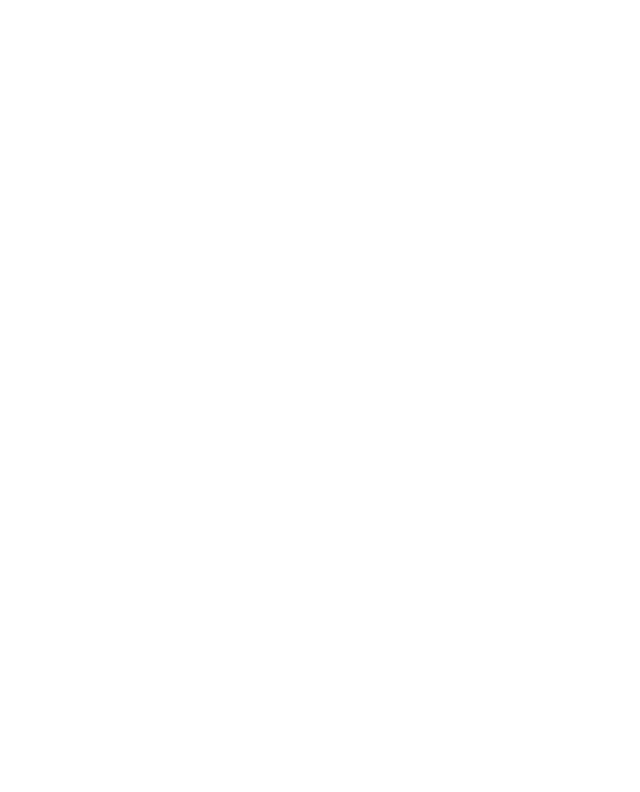
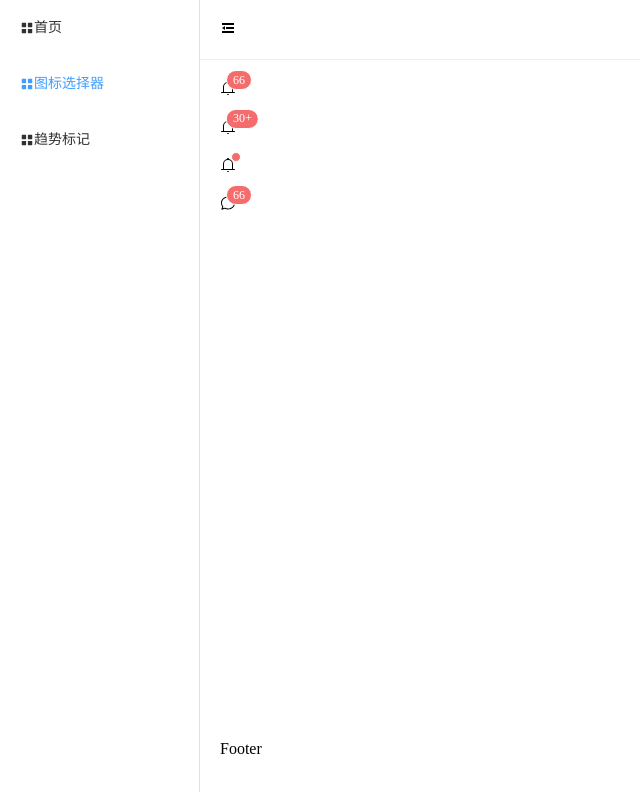
Before and after one commit to 11334/Refactor-ElementPlus, a Vue app: page /notification in a window 1280 px wide. Before the commit this address had no page. Shown: the top 792 px of the page, without its empty margins (0-640 px from the left). Built offline with nearby package versions, Linux system fonts and the light colour scheme.

Commit message:
通知菜单静态样式

```diff
--- a/src/components/index.ts
+++ b/src/components/index.ts
@@ -2,11 +2,13 @@
 import chooseArea from './chooseArea'
 import chooseIcon from './chooseIcon'
 import trend from './trend'
+import notification from './notification'
 // 够造成一个数组
 const components = [
     chooseArea,
     chooseIcon,
-    trend
+    trend,
+    notification
 ]
 
 // 最后use的是这个文件中的组件
--- /dev/null
+++ b/src/components/notification/index.ts
@@ -0,0 +1,12 @@
+import { App } from 'vue'
+import notification from './src/index.vue'
+
+// 让这个组件可以通过use的形式使用
+export default {
+    // 这是 vue.use的使用  要么这是一个函数 函数名是install
+    // 要么是一个对象，对象里面的属性叫install
+    install(app: App) {
+        // 注册为全局组件
+        app.component('m-notification', notification)
+    }
+}
--- /dev/null
+++ b/src/components/notification/src/index.vue
@@ -0,0 +1,35 @@
+<template>
+    <!-- value显示多少消息 -->
+    <el-badge style="cursor:pointer;" :value="value" :max="max" :is-dot="isDot">
+        <component :is="`el-icon-${toLine(icon)}`"></component>
+    </el-badge>
+</template>
+
+<script setup lang="ts">
+import { toLine } from '../../../utils';
+let props = defineProps({
+    // 显示图标
+    icon: {
+        type: String,
+        default: 'Bell'
+    },
+    // 消息数量
+    value: {
+        type: [String, Number],
+        default: ''
+    },
+    // 最大值
+    max: {
+        type: Number,
+    },
+    // 是否显示小圆点
+    isDot: {
+        type:Boolean,
+        default:false
+    }
+})
+</script>
+
+<style scoped>
+
+</style>
--- a/src/router/index.ts
+++ b/src/router/index.ts
@@ -22,6 +22,10 @@
                 path: '/trend',
                 component: () => import('../view/trend/index.vue')
             },
+            {
+                path: '/notification',
+                component: () => import('../view/notification/index.vue')
+            },
         ]
     },
 
--- /dev/null
+++ b/src/view/notification/index.vue
@@ -0,0 +1,22 @@
+<template>
+    <div>
+        <m-notification :value="66"></m-notification>
+        <br/>
+        <br/>
+        <m-notification :value="66" :max="30"></m-notification>
+        <br/>
+        <br/>
+        <m-notification :value="66" isDot></m-notification>
+        <br/>
+        <br/>
+        <m-notification icon="ChatRound" :value="66" ></m-notification>
+    </div>
+</template>
+
+<script setup lang="ts">
+
+</script>
+
+<style scoped>
+
+</style>
```
